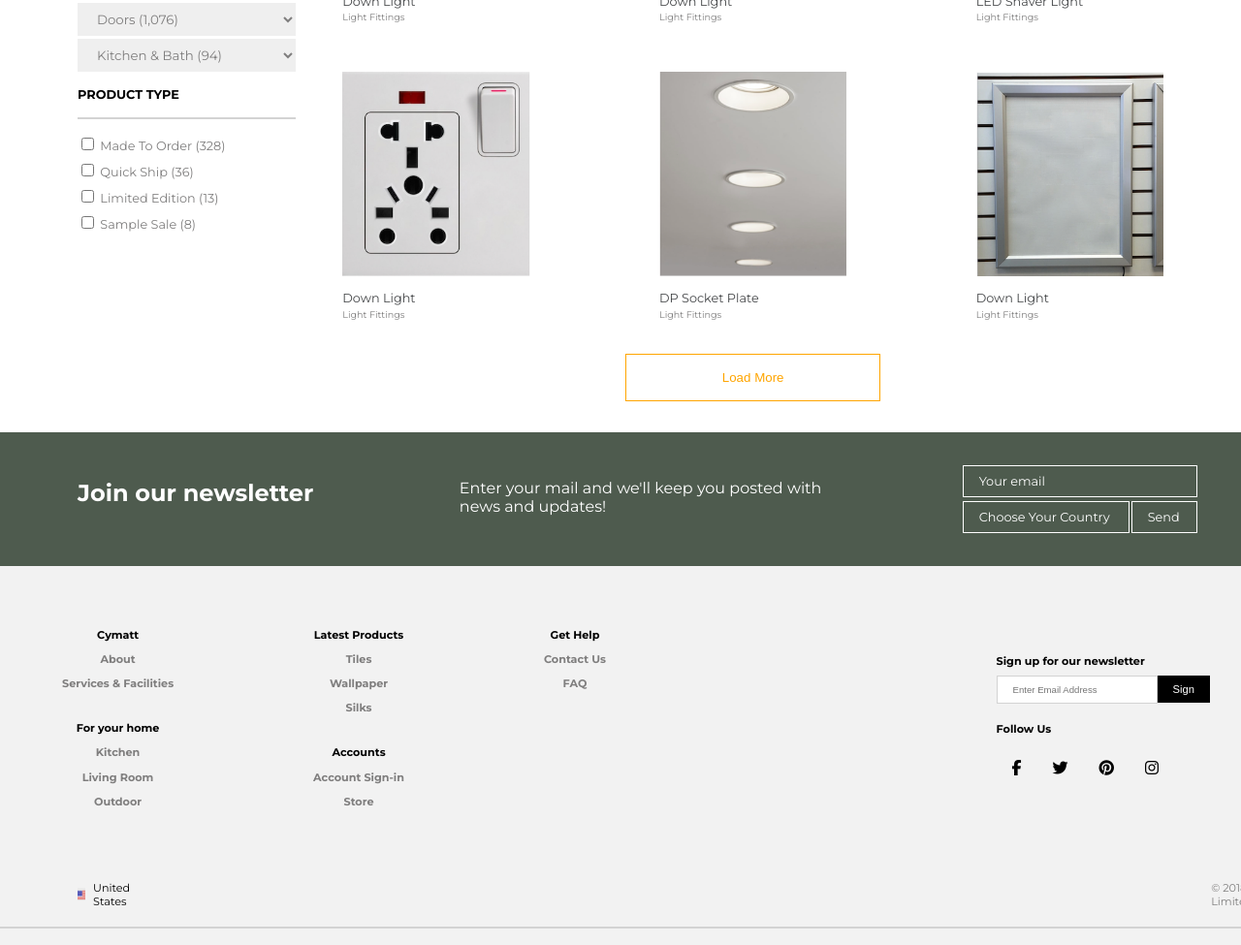
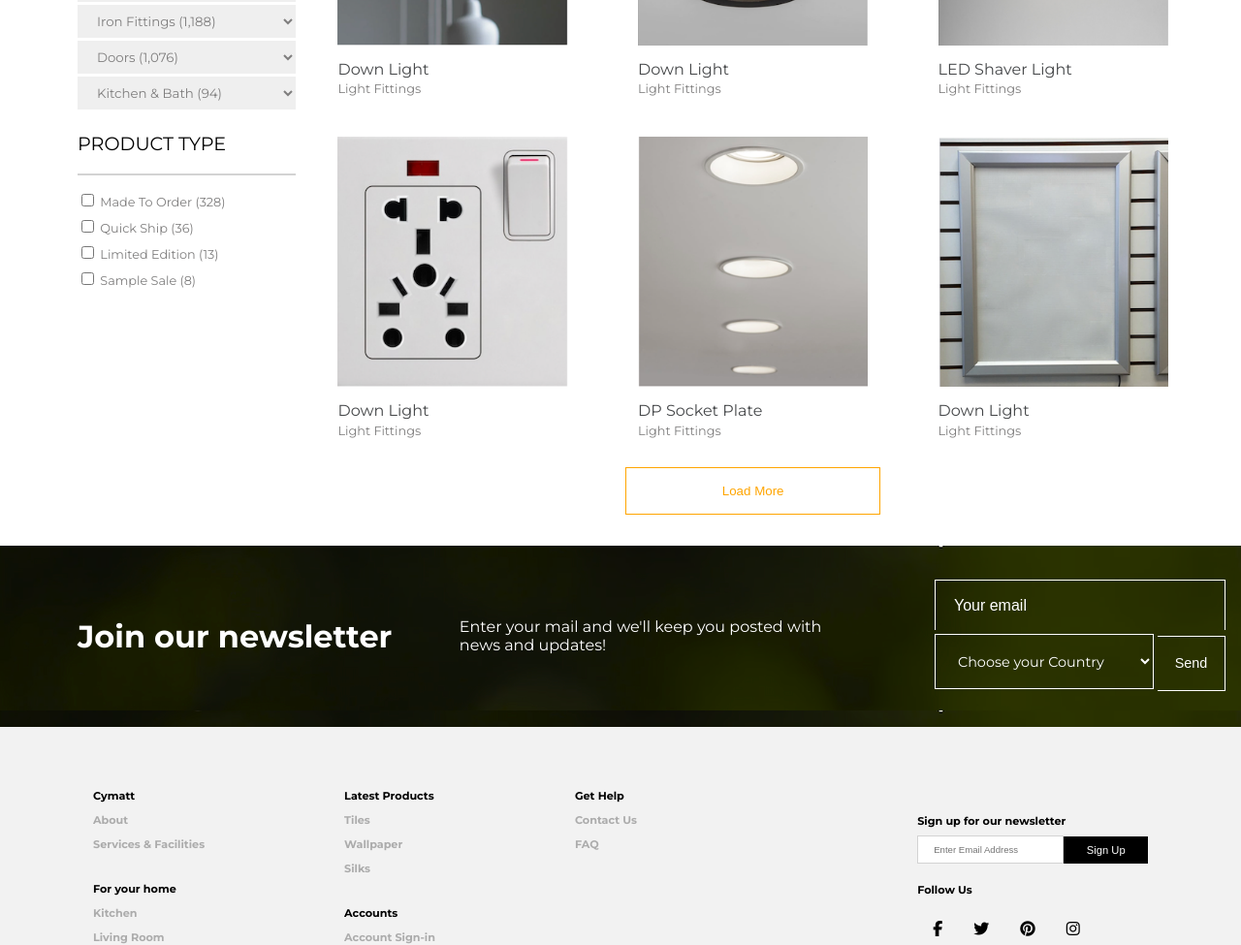
Before and after one commit to IanKaire/CytonnStylingChallenge1, a plain HTML site: page index.html in a window 1280 px wide. Shown: the part 420-1395 px from the top of the page at 97% size. Drawn offline with Linux system fonts and the light colour scheme.

Commit message:
updated index.html and styles.css

```diff
--- /dev/null
+++ b/app.js
@@ -0,0 +1,6 @@
+const searchIcon = document.querySelector('.search-icon');
+const searchBar = document.getElementById('search-bar');
+
+searchIcon.addEventListener('click', () => {
+  searchBar.style.display = searchBar.style.display === 'none' ? 'block' : 'none';
+});
--- a/index.html
+++ b/index.html
@@ -8,6 +8,7 @@
     <link rel="preconnect" href="https://fonts.googleapis.com">
     <link rel="preconnect" href="https://fonts.gstatic.com" crossorigin>
     <link href="https://fonts.googleapis.com/css2?family=Montserrat:ital,wght@0,100..900;1,100..900&display=swap" rel="stylesheet">
+    <script src="/app.js" defer></script>
   </head>
   <body>
     <header>
@@ -25,16 +26,18 @@
           <li><a href="#">Services</a></li>
           <li><a href="#">About Us</a></li>
           <li><a href="#">Contact Us</a></li>
-          <li><a href="#"><i class="fas fa-search"></i></a></li>
+          <li><a href="#"><i class="fas fa-search search-icon"></i></a></li>
+          <input type="text" id="search-bar" placeholder="Search our products" style="display: none;">
         </ul>
       </nav>
     </header>
     <main>
+     <section class="container">
       <section class="content-container">
         <aside class="sidebar">
           <input type="text" placeholder="Search our products" />
           <div class="categories">
-            <h3>CATEGORIES</h3>
+            <p class="sub-heading">CATEGORIES</p>
             <hr />
             <select name="categories">
               <option value="tiles">Tiles (14,817)</option>
@@ -64,7 +67,7 @@
             <select name="categories">
               <option value="kitchen-and-bath">Kitchen & Bath (94)</option>
             </select>
-            <h3>PRODUCT TYPE</h3>
+            <p class="sub-heading">PRODUCT TYPE</p>
             <hr />
             <ul class="product-types">
               <li><input type="checkbox" /> Made To Order (328)</li>
@@ -75,7 +78,7 @@
           </div>
         </aside>
         <section class="main-content">
-          <h1>LIGHTING LAMPS</h1>
+          <p class="heading">LIGHTING LAMPS</p>
           <div class="product-grid">
             <article class="product-card">
               <img src="images/grid-image-1.png" alt="product image" />
@@ -123,17 +126,28 @@
         <div class="newsletter-form">
           <table>
             <tr>
-              <td>Your email</td>
+              <td>
+                <input type="email" id="email" name="email" placeholder="Your email" required>
+              </td>
             </tr>
-          </table>
-          <table>
             <tr>
-              <td>Choose Your Country</td>
-              <td>Send</td>
+              <td>
+                <select id="country" name="country">
+                  <option value="">Choose your Country</option>
+                  <option value="US">United States</option>
+                  <option value="CA">Canada</option>
+                  <option value="UK">United Kingdom</option>
+                  </select>
+              </td>
+              <td>
+                <button type="submit">Send</button>
+              </td>
             </tr>
           </table>
         </div>
+
       </section>
+    </section>
     </main>
     <div class="bottom-half">
     <footer>
@@ -177,7 +191,7 @@
           <p>Sign up for our newsletter</p>
           <div class="email-signup-input-button">
             <input type="email" placeholder="Enter Email Address" />
-            <button>Sign</button>
+            <button>Sign Up</button>
           </div>
           <p>Follow Us</p>
           <div class="social-media">
@@ -199,7 +213,7 @@
     <div class="footer-ending">
       <div class="country-flag">
         <img src="images/flag.png" alt="product image" />
-        <p>United States</p>
+        <p><strong>United States</strong></p>
       </div>
       <div class="copyright-line">
         <p>&copy; 2018 Cymatt Limited</p>
--- a/styles.css
+++ b/styles.css
@@ -5,10 +5,16 @@
   }
 
 body {
+    font-size: 16px; /* Set a base font size */
     margin: 0;
     padding: 0;
     font-family: 'Montserrat', sans-serif;
 }
+
+.container { /* Wrap your main content in a container class */
+    margin: 0 auto; /* Center the content horizontally */
+}
+
 
 header{
     padding: 1rem 9%;
@@ -23,8 +29,8 @@ header{
 }
 
 header img {
-    width: 8%;
-    height: 8%;
+    width: 24%;
+    height: 24%;
     margin-left: 2rem;
 }
 
@@ -41,7 +47,7 @@ nav {
 }
 
 .nav-links li {
-    margin: 0 1rem;
+    margin: 0 0.6rem;
 }
 
 a {
@@ -65,14 +71,15 @@ aside {
     width: 20%;
     padding: 1rem;
     margin-right: 1rem;
+    margin-top: 0.6rem;
 }
 
 input[type="text"] {
     width: 90%;
     padding: 0.5rem 1rem;
-    border: 1px solid lightgrey;
+    border: 1px solid rgb(205, 199, 199);
     margin-bottom: 1rem;
-    font-size: 0.6rem;
+    font-size: 0.7rem;
 }
 
 .categories {
@@ -118,14 +125,15 @@ section.main-content {
     align-items: center;
 }
 
-h1 {
+.heading {
     align-self: start;
     margin-bottom: 1rem;
     margin-left: 1rem;
+    font-size: 1.6rem;
 }
 
-h3 {
-   font-size: 0.8rem;
+.sub-heading {
+   font-size: 1.2rem;
 }
 
 .product-grid {
@@ -135,10 +143,10 @@ h3 {
 }
 
 .product-card {
-    width: 22%;
+    width: 27%;
     margin-bottom: 1rem;
     text-align: center;
-    padding: 1rem;
+    padding: 0.7rem;
 }
 
 .product-card img {
@@ -153,12 +161,12 @@ h3 {
 
 .product-card p {
     color: var(--black);
-    font-size: 0.8rem;
+    font-size: 1rem;
 }
 
 .product-card p:last-child {
     color: var(--light-grey-color);
-    font-size: 0.6rem;
+    font-size: 0.8rem;
 }
 
 button {
@@ -175,10 +183,11 @@ button {
 .newsletter-section {
     width: 100%;
     margin-left: 0;
-    background-color: rgba(11, 29, 11, 0.72);
+    background-image: url('./images/newsletter-bkg.png');
     display: flex;
     flex-direction: row;
     justify-content: space-between;
+    align-items: center;
     padding: 2rem;
     color: white;
 }
@@ -188,46 +197,50 @@ button {
 }
 
 .newsletter-text p strong {
-    font-size: 1.5rem;
+    font-size: 2rem;
 }
-
 .newsletter-form {
     width: 50%;
     display: flex;
     flex-direction: column;
-    justify-content: space-between;
+    justify-content: center;
     align-items: center;
 }
 
-div table:first-child {
-    width: 50%;
-    background-color: inherit;
+.newsletter-form input,
+.newsletter-form select {
+    background-color: transparent;
+    color: inherit;
+    border: 1px solid white;
+    padding: 1.1rem 1.2rem;
+    font-size: 0.9rem;
 }
 
-div table:last-child {
-    width: 50%;
-    background-color: inherit;
+.newsletter-form input {
+    width: 115%;
+    border-bottom: none;
+    margin-bottom: 0;
+    height: 100%;
 }
 
-td {
+.newsletter-form select {
+    margin-top: 0;
+    width: 100%;
+}
+.newsletter-form input::placeholder{
     color: white;
+    font-size: 1rem;
+}
+.newsletter-form button {
+    color: white;
+    width: 100%;
     border: 1px solid white;
-    padding: 0.5rem 1rem;
-    font-size: 0.8rem;
+    border-left: none;
+    padding: 1.2rem 1.1rem;
+    font-size: 0.9rem;
+    background-color: inherit; /* Remove default button background */
+    cursor: pointer;
 }
-
-
-/* Target the first TD in the second row */
-.newsletter-form table tr:nth-child(2) td:nth-child(1) {
-    /* Styles for the first TD in the second row */
-    width: 20%;
-  }
-
-  /* Target the second TD in the second row (the button) */
-.newsletter-form table tr:nth-child(2) td:nth-child(2) {
-    /* Styles for the second TD (button) in the second row */
-    width: 20%;
-  }
 
 footer {
     color: black;
@@ -243,16 +256,19 @@ footer {
     display: flex;
     justify-content: space-between;
     align-items: center;
+    margin: 0 auto; /* Center the content horizontally */
 }
 
 .footer-links {
     display: flex;
     flex-direction: wrap;
+    margin-left: 2rem;
 }
 
 .footer-links-container {
     flex-direction: column;
     margin-right: 5rem;
+    text-align: left;
 }
 
 .link-section {
@@ -263,7 +279,7 @@ footer {
     font-weight: bold;
     font-size: 0.7rem;
     margin-bottom: 0.5rem;
-    color: var(--light-grey-color);
+    color: rgb(172, 172, 172);
 }
 
 .link-section p:first-child {
@@ -274,6 +290,7 @@ footer {
     display: flex;
     flex-direction: column;
     align-items: flex-start;
+    margin-right: 4rem;
 }
 
 .email-signup p {
@@ -298,6 +315,7 @@ footer {
 }
 
 .email-signup button {
+    width: 60%;
     background-color: black;
     color: white;
     border: none;
@@ -336,6 +354,7 @@ footer {
      flex-direction: row;
      align-items: center;
      justify-content: center;
+     margin-left: 1.2rem;
 }
 
 .country-flag img {
@@ -344,8 +363,11 @@ footer {
      margin-right: 0.5rem;
 }
 
+.country-flag p {
+    color: var(--light-grey-color);
+}
 .copyright-line{
-    margin-left: 68rem;
+    margin-left: 64rem;
 }
 
 .footer-ending div p {
@@ -368,3 +390,73 @@ footer {
     margin: 1rem;
     font-size: 0.7rem;
 }
+
+@media (min-width: 992px) {
+    /* Styles for desktops here */
+    .content-container {
+        display: flex;
+        flex-wrap: row;
+    }
+
+    aside {
+        width: 20%;
+    }
+
+    section.main-content {
+        width: 78%;
+    }
+
+    /* Other styles for larger screens */
+}
+
+@media (min-width: 768px) and (max-width: 991px) {
+    /* Styles for tablets here */
+    .content-container {
+        flex-direction: column;
+    }
+
+    aside, section.main-content {
+        width: 100%;
+    }
+
+    /* Other styles for tablets */
+}
+
+@media (max-width: 767px) {
+    /* Styles for mobile phones here */
+    .content-container, .footer-content {
+        flex-direction: column;
+
+    }
+
+    aside, section.main-content {
+        width: 100%;
+    }
+    header, nav {
+        flex-direction: column;
+    }
+
+    .nav-links {
+        justify-content: flex-start;
+    }
+
+    .product-grid {
+        flex-direction: column;
+    }
+
+    .product-card {
+        width: 100%;
+        margin-bottom: 1rem;
+    }
+
+    .newsletter-section {
+        flex-direction: column;
+        align-items: center;
+    }
+
+    .newsletter-text, .newsletter-form {
+        width: 100%;
+    }
+
+    /* Other styles for mobile phones */
+}
```
Also changed, not shown: images/newsletter-bkg.png (added), 1 other file.
